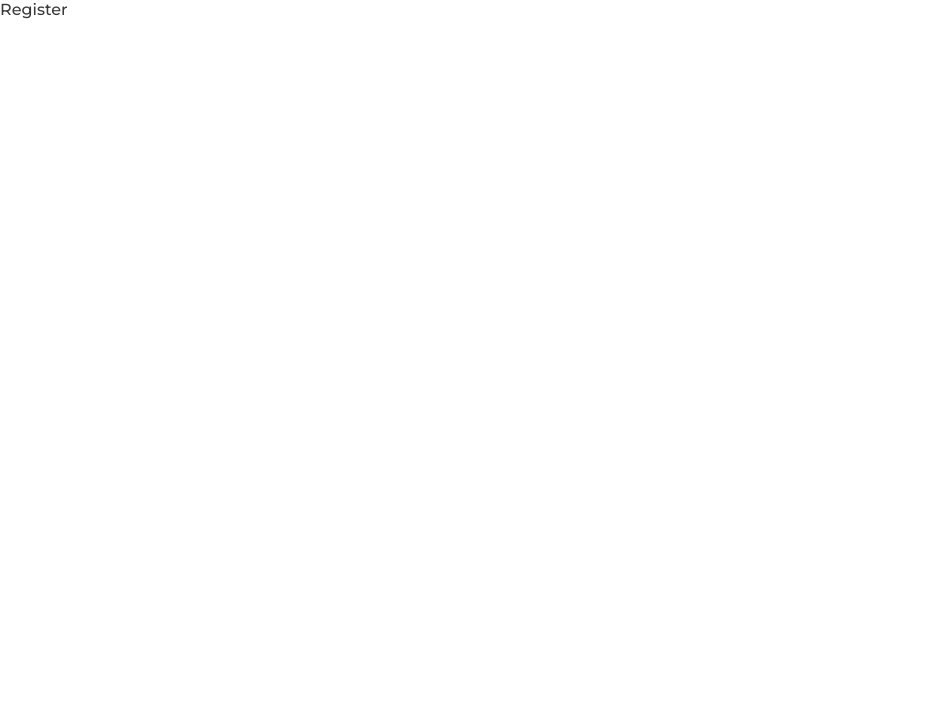
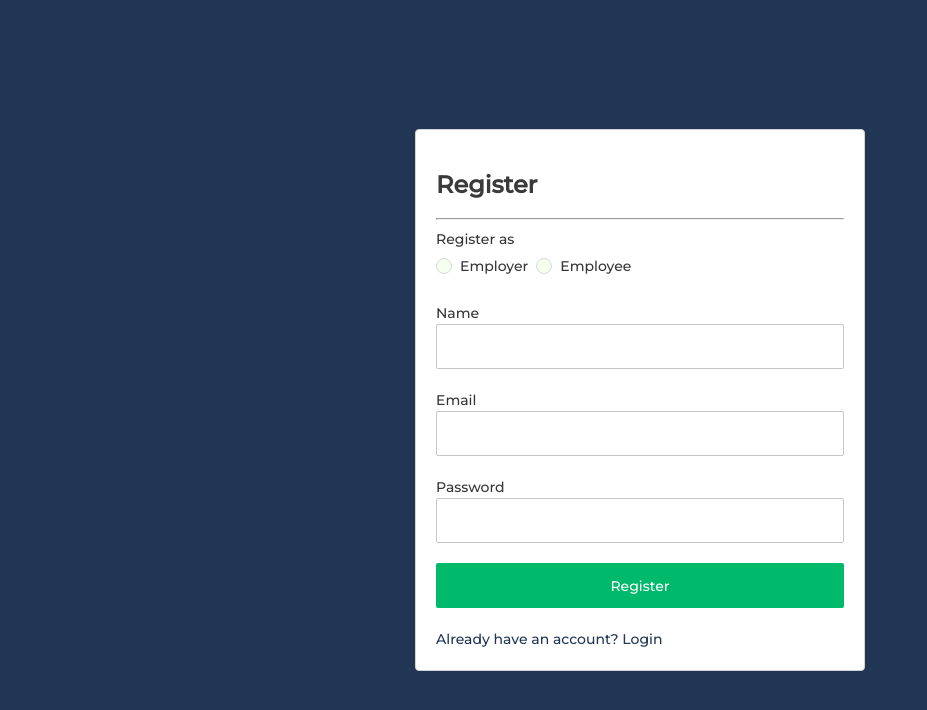
Before and after one commit to gemtunde/job-portal, a Next.js app: page /register in a window 1280 px wide. Shown: the top 710 px of the page, without its empty margins (0-927 px from the left). Built offline with nearby package versions, Linux system fonts and the light colour scheme.

Commit message:
login and register

```diff
--- a/src/app/register/page.tsx
+++ b/src/app/register/page.tsx
@@ -1,7 +1,45 @@
+"use client";
+import { Button, Form, Radio } from "antd";
+import Link from "next/link";
 import React from "react";
 
 const Register = () => {
-  return <div>Register</div>;
+  const onFinish = (values: any) => {
+    console.log("success", values);
+  };
+  return (
+    <div className="flex justify-center h-screen items-center bg-primary">
+      <div className="card p-5 w-450">
+        <h2 className="text-xl">Register</h2>
+        <hr />
+        <Form
+          onFinish={onFinish}
+          layout="vertical"
+          className="flex flex-col gap-5"
+        >
+          <Form.Item label="Register as" name="userType">
+            <Radio.Group>
+              <Radio value="employer">Employer</Radio>
+              <Radio value="employee">Employee</Radio>
+            </Radio.Group>
+          </Form.Item>
+          <Form.Item label="Name" name="name">
+            <input type="text" className="input" />
+          </Form.Item>
+          <Form.Item label="Email" name="email">
+            <input type="email" className="input" />
+          </Form.Item>
+          <Form.Item label="Password" name="password">
+            <input type="password" className="input" />
+          </Form.Item>
+          <Button type="primary" htmlType="submit">
+            Register
+          </Button>{" "}
+          <Link href="/login">Already have an account?&nbsp;Login</Link>
+        </Form>
+      </div>
+    </div>
+  );
 };
 
 export default Register;
```
Also changed, not shown: src/app/login/page.tsx (+36 -1 lines).
